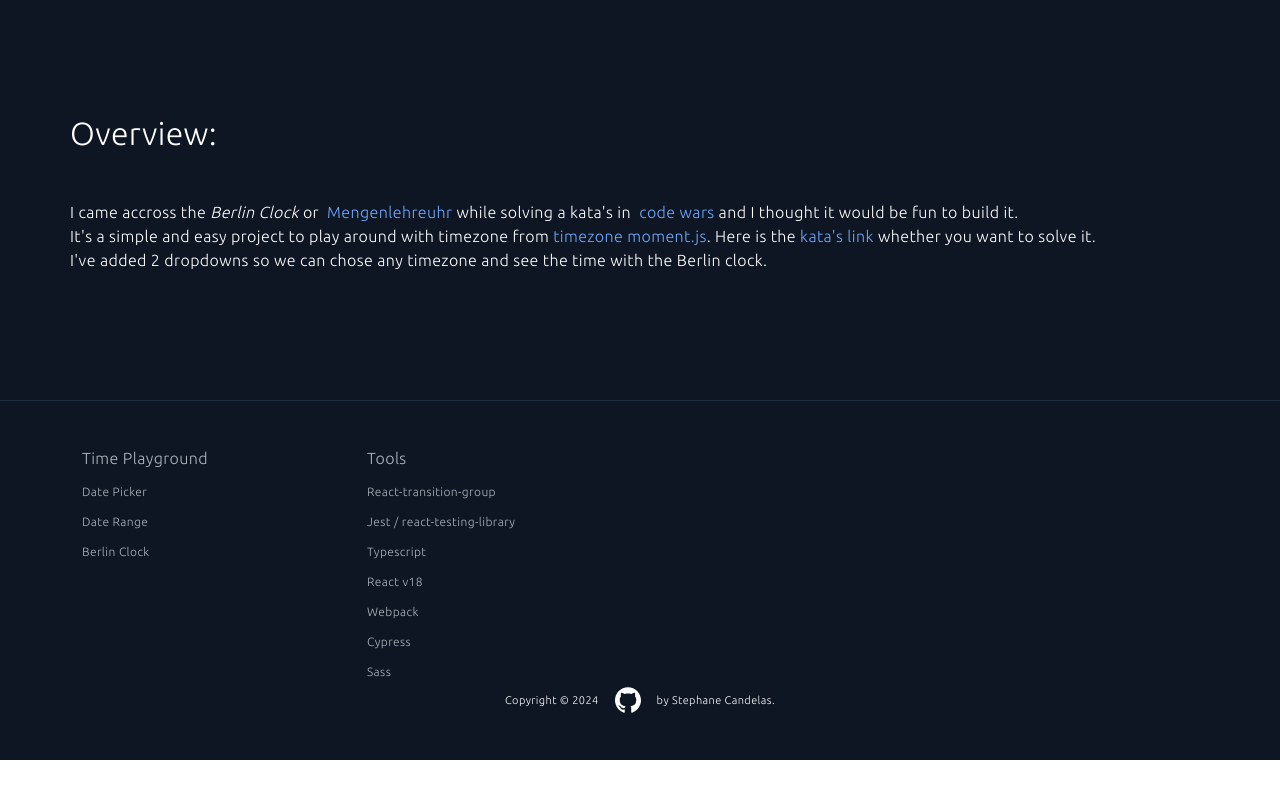
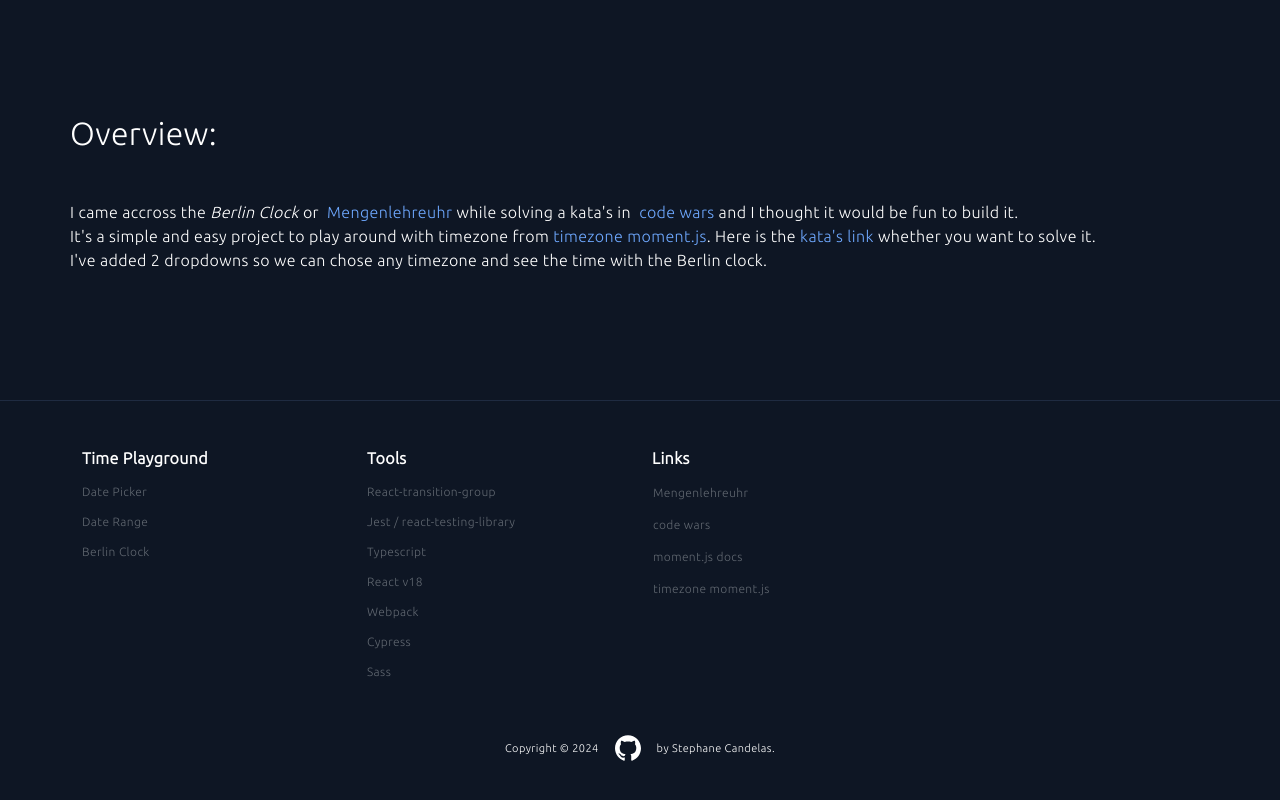
Before and after one commit to stephane777/timeplayground, a React app: page / in a window 1280 px wide. Shown: the part 723-1523 px from the top of the page. Before the commit the page ends 1483 px from the top, so only its background shows below. Built offline with nearby package versions, Linux system fonts and the light colour scheme.

Commit message:
feat: update footer with links

```diff
--- a/src/components/Footer/Footer.module.scss
+++ b/src/components/Footer/Footer.module.scss
@@ -2,21 +2,32 @@
 
 .footer {
   &__container {
-    height: 360px;
-    border-top: 1px solid #1f2b41;
+    height: 400px;
+    &--light {
+      border-top: 1px solid $gray-200;
+      box-shadow: 0px 2px 12px 2px rgba(0, 0, 0, 0.1);
+    }
+    &--dark {
+      border-top: 1px solid #1f2b41;
+    }
   }
+
   &__link,
   &__listitem {
     font-size: 12px;
-    color: $gray-500;
+    color: #606770;
     padding: 6px 0;
+    text-decoration: none;
   }
   &__heading {
-    color: $gray-500;
+    font-weight: bold;
   }
   &__icon {
     width: 26px;
     height: 26px;
+    &:hover > use {
+      fill: shade-color($gray-500, 20%);
+    }
   }
   &__copyright {
     font-size: 11px;
--- a/src/components/Footer/Footer.tsx
+++ b/src/components/Footer/Footer.tsx
@@ -1,23 +1,29 @@
 import React from 'react';
 import { useTheme } from '../../context/themeContext';
 import { NavLink } from 'react-router-dom';
-// import classNames from 'classnames/bind';
+import classNames from 'classnames';
 import styles from './Footer.module.scss';
 import Container from 'react-bootstrap/Container';
 import sprite from '../../assets/img/svg/sprite.svg';
 import Row from 'react-bootstrap/Row';
 import Col from 'react-bootstrap/Col';
+import Nav from 'react-bootstrap/Nav';
+import Button from 'react-bootstrap/Button';
 
-import Nav from 'react-bootstrap/Nav';
 // import { Button, ListGroup } from 'react-bootstrap';
 
 const Footer = () => {
   const { theme } = useTheme();
 
+  const footer_classes = classNames(
+    styles['footer__container'],
+    styles[`footer__container--${theme}`]
+  );
+
   return (
-    <div className={styles[`footer__container`]}>
+    <div className={footer_classes}>
       <Container>
-        <Row className="mt-5">
+        <Row className="my-5 ">
           <Col sm={3}>
             <h6 className={styles['footer__heading']}>Time Playground</h6>
             <Nav data-bs-theme={theme} as="ul" className="flex-column" aria-label="footer menu">
@@ -79,8 +85,55 @@ const Footer = () => {
               </Nav.Item>
             </Nav>
           </Col>
+          <Col sm={3}>
+            <h6 className={styles['footer__heading']} data-bs-theme={theme}>
+              Links
+            </h6>
+            <Nav data-bs-theme={theme} as="ul" className="flex-column" aria-label="footer links">
+              <Nav.Item>
+                <Button
+                  data-bs-theme={theme}
+                  className={styles['footer__link']}
+                  variant="link"
+                  href="https://en.wikipedia.org/wiki/Mengenlehreuhr"
+                >
+                  Mengenlehreuhr
+                </Button>
+              </Nav.Item>
+              <Nav.Item>
+                <Button
+                  data-bs-theme={theme}
+                  className={styles['footer__link']}
+                  variant="link"
+                  href="https://www.codewars.com/dashboard"
+                >
+                  code wars
+                </Button>{' '}
+              </Nav.Item>
+              <Nav.Item>
+                <Button
+                  data-bs-theme={theme}
+                  className={styles['footer__link']}
+                  variant="link"
+                  href="https://momentjs.com/docs/"
+                >
+                  moment.js docs
+                </Button>
+              </Nav.Item>
+              <Nav.Item>
+                <Button
+                  data-bs-theme={theme}
+                  className={styles['footer__link']}
+                  variant="link"
+                  href="https://momentjs.com/timezone/docs/"
+                >
+                  timezone moment.js
+                </Button>
+              </Nav.Item>
+            </Nav>
+          </Col>
         </Row>
-        <Row>
+        <Row className="mt-5">
           <ul
             className="d-flex justify-content-center align-items-center gap-3"
             aria-label="footer copyright"
@@ -89,6 +142,7 @@ const Footer = () => {
             <li>
               <a href="https://github.com/stephane777" className="d-inline-block">
                 <svg
+                  data-bs-theme={theme}
                   role="img"
                   aria-labelledby="github_icon"
                   focusable={true}
```
